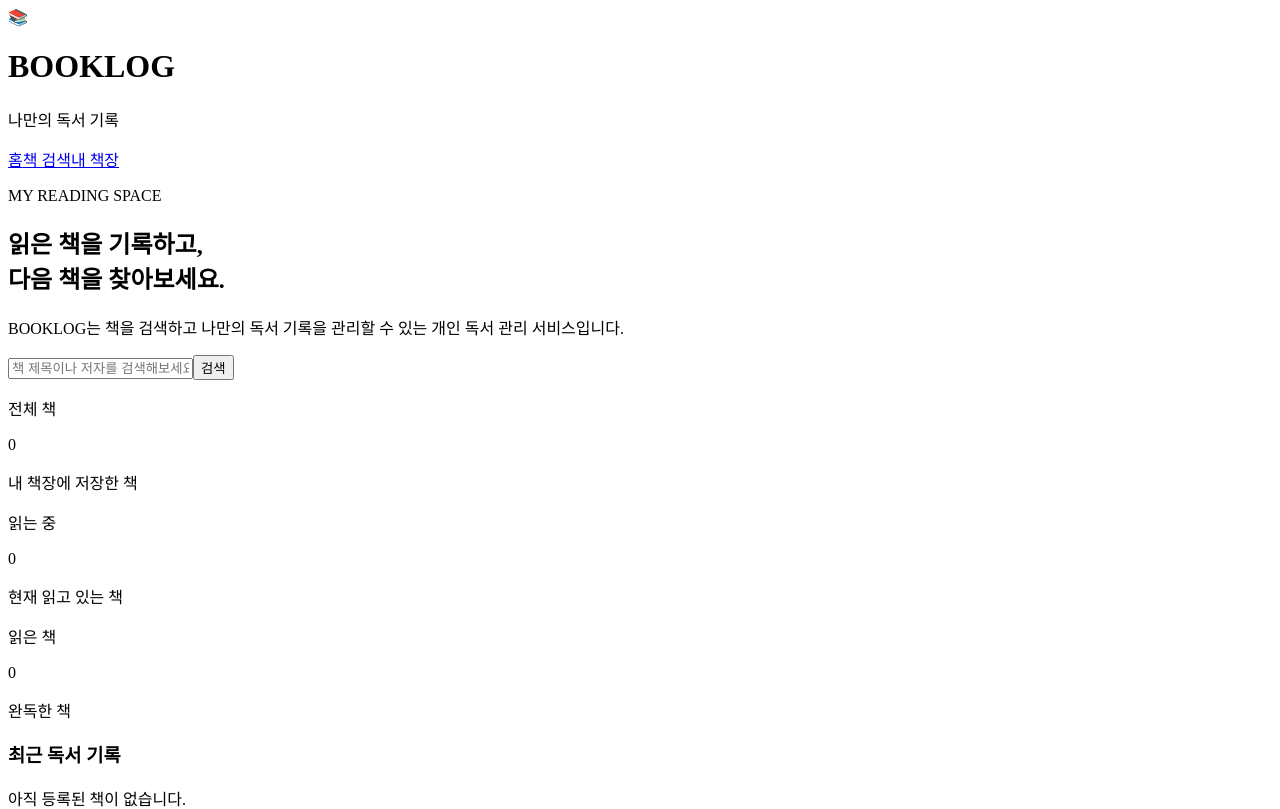
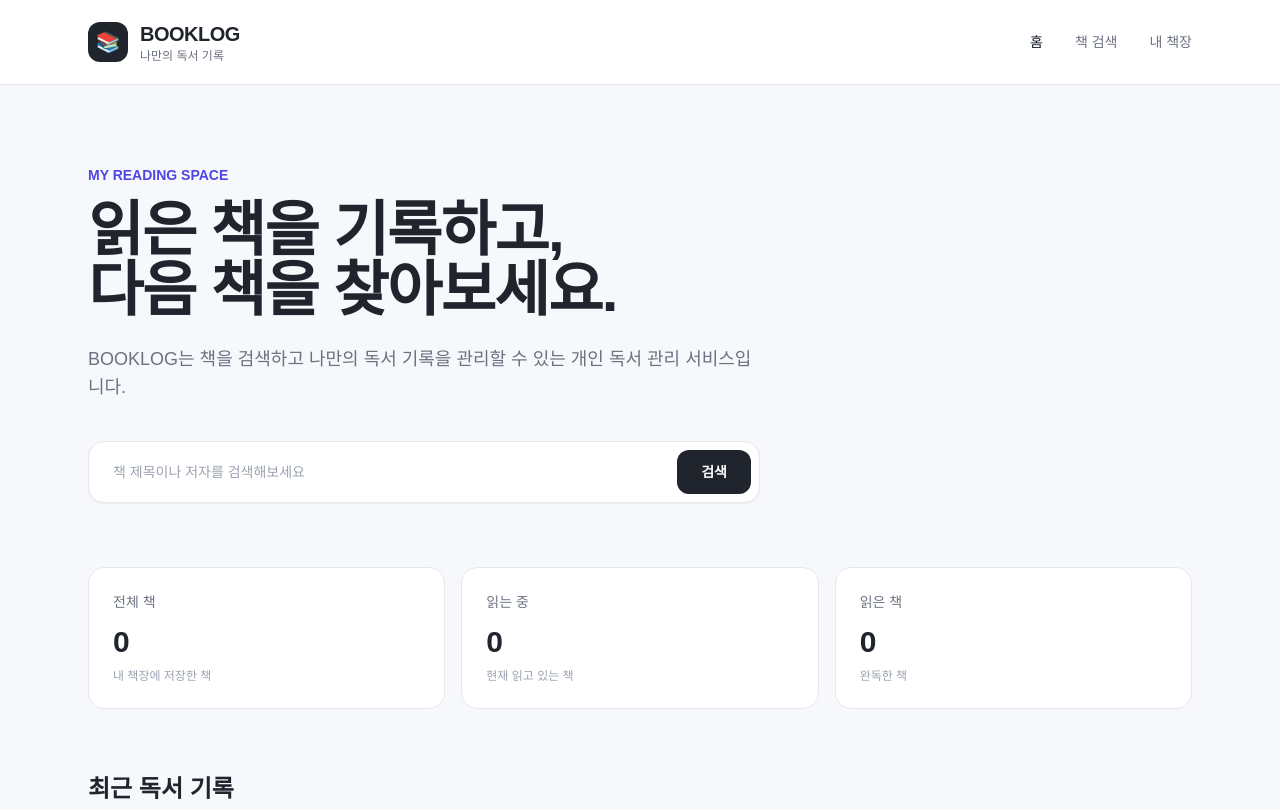
Before and after one commit to test3-6/booklog-web, a Next.js app: page / in a window 1280 px wide. Shown: the top 809 px of the page. Built offline with nearby package versions, Linux system fonts and the light colour scheme.

Commit message:
Create layout.js

```diff
--- /dev/null
+++ b/app/layout.js
@@ -0,0 +1,14 @@
+import "./globals.css";
+
+export const metadata = {
+  title: "BOOKLOG | 나만의 독서 기록",
+  description: "책을 검색하고 나만의 독서 기록을 관리하는 서비스",
+};
+
+export default function RootLayout({ children }) {
+  return (
+    <html lang="ko">
+      <body>{children}</body>
+    </html>
+  );
+}
```
